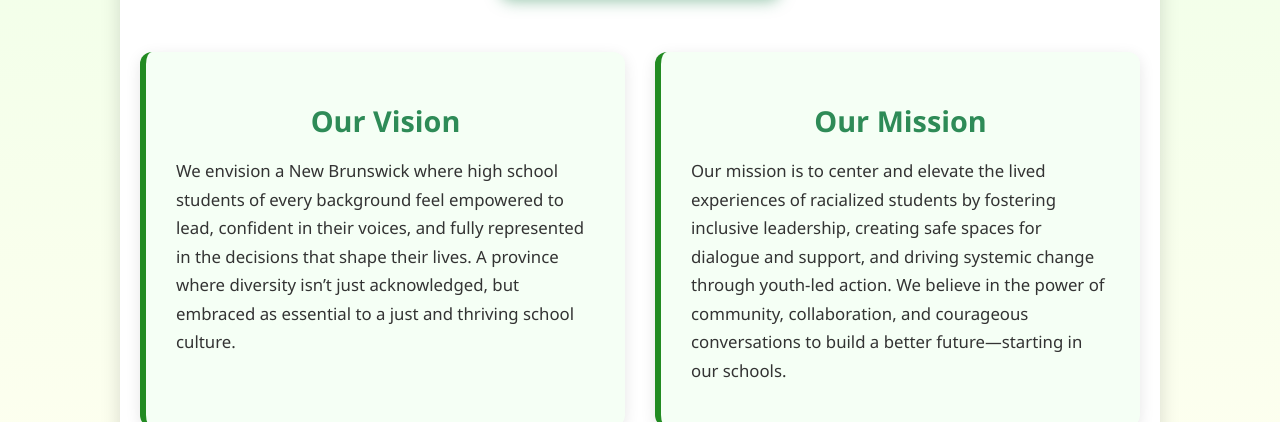
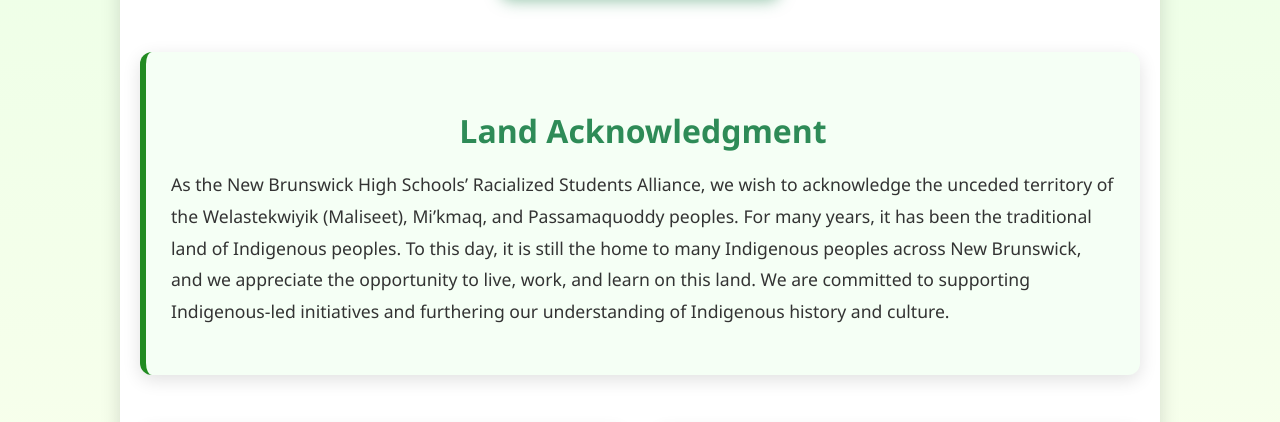
Before and after one commit to Parthik04/NBHSRSA, a plain HTML site: page index.html in a window 1280 px wide. Shown: the part 841-1263 px from the top of the page. Drawn offline with Linux system fonts and the light colour scheme.

Commit message:
land  Acknowledgment added

```diff
--- a/index.html
+++ b/index.html
@@ -1,5 +1,6 @@
 <!DOCTYPE html>
 <html lang="en">
+
 <head>
     <meta charset="UTF-8" />
     <meta name="viewport" content="width=device-width, initial-scale=1" />
@@ -7,6 +8,7 @@
     <link rel="stylesheet" href="styles.css" />
 
 </head>
+
 <body>
 
     <!-- Navigation Bar -->
@@ -23,6 +25,8 @@
     <!-- Main Content Section -->
     <section id="home">
 
+
+
         <!-- Group Heading -->
         <div class="group-heading">
             <!-- Group Logo Image -->
@@ -30,18 +34,30 @@
 
             <h1>Welcome to NBHSRSA</h1>
             <p class="subtitle">
-        NBHS-RSA | Led by a racialized students alliance across NB | Building equity, community & change in our schools | Youth voice. Real impact.
+                NBHS-RSA | Led by a racialized students alliance across NB | Building equity, community & change in our
+                schools | Youth voice. Real impact.
             </p>
 
             <!-- Clickable Group Photo for Lightbox -->
-      <img
-        src="img/NBHSRSA.jpg"
-        alt="Our Group Photo"
-        class="group-photo-small"
-        id="galleryImg"
-        title="Click to enlarge"
-      />
+            <img src="img/NBHSRSA.jpg" alt="Our Group Photo" class="group-photo-small" id="galleryImg"
+                title="Click to enlarge" />
         </div>
+
+
+        <!-- Land Acknowledgment Section -->
+        <section class="land-acknowledgment">
+            <h2>Land Acknowledgment</h2>
+            <p>
+                As the New Brunswick High Schools’ Racialized Students Alliance, we wish to acknowledge the unceded
+                territory
+                of the Welastekwiyik (Maliseet), Mi’kmaq, and Passamaquoddy peoples. For many years, it has been the
+                traditional
+                land of Indigenous peoples. To this day, it is still the home to many Indigenous peoples across New
+                Brunswick,
+                and we appreciate the opportunity to live, work, and learn on this land. We are committed to supporting
+                Indigenous-led initiatives and furthering our understanding of Indigenous history and culture.
+            </p>
+        </section>
 
         <!-- Vision and Mission Cards -->
         <div class="vision-mission">
@@ -50,16 +66,20 @@
                 <p>
                     We envision a New Brunswick where high school students of every background feel empowered to lead,
                     confident in their voices, and fully represented in the decisions that shape their lives.
-          A province where diversity isn’t just acknowledged, but embraced as essential to a just and thriving school culture.
+                    A province where diversity isn’t just acknowledged, but embraced as essential to a just and thriving
+                    school culture.
                 </p>
             </div>
 
             <div class="card mission-card">
                 <h2>Our Mission</h2>
                 <p>
-          Our mission is to center and elevate the lived experiences of racialized students by fostering inclusive
-          leadership, creating safe spaces for dialogue and support, and driving systemic change through youth-led action.
-          We believe in the power of community, collaboration, and courageous conversations to build a better future—starting in our schools.
+                    Our mission is to center and elevate the lived experiences of racialized students by fostering
+                    inclusive
+                    leadership, creating safe spaces for dialogue and support, and driving systemic change through
+                    youth-led action.
+                    We believe in the power of community, collaboration, and courageous conversations to build a better
+                    future—starting in our schools.
                 </p>
             </div>
         </div>
@@ -75,6 +95,7 @@
     <!-- Link external JavaScript -->
     <script src="script.js"></script>
 </body>
+
 </html>
 
 
--- a/styles.css
+++ b/styles.css
@@ -386,6 +386,50 @@
 }
 
 /* ----------------------------- */
+/* Land Acknowledgment Section   */
+/* ----------------------------- */
+.land-acknowledgment {
+  background-color: #f5fff5;
+  border-left: 6px solid #228b22;
+  padding: 30px 25px;
+  margin: 50px auto;
+  max-width: 1000px;
+  border-radius: 12px;
+  box-shadow: 0 5px 18px rgba(0, 0, 0, 0.12);
+  text-align: left;
+}
+
+.land-acknowledgment h2 {
+  font-size: 2rem;
+  color: #2e8b57;
+  margin-bottom: 15px;
+  text-align: center;
+}
+
+.land-acknowledgment p {
+  font-size: 1.1rem;
+  line-height: 1.8;
+  color: #333;
+}
+
+/* Responsive tweak */
+@media (max-width: 600px) {
+  .land-acknowledgment {
+    padding: 20px 15px;
+    margin: 40px 10px;
+  }
+
+  .land-acknowledgment h2 {
+    font-size: 1.5rem;
+  }
+
+  .land-acknowledgment p {
+    font-size: 1rem;
+  }
+}
+
+
+/* ----------------------------- */
 /* Responsive Adjustments         */
 /* ----------------------------- */
 
```
Lines whose indentation alone changed are shown as unchanged.
